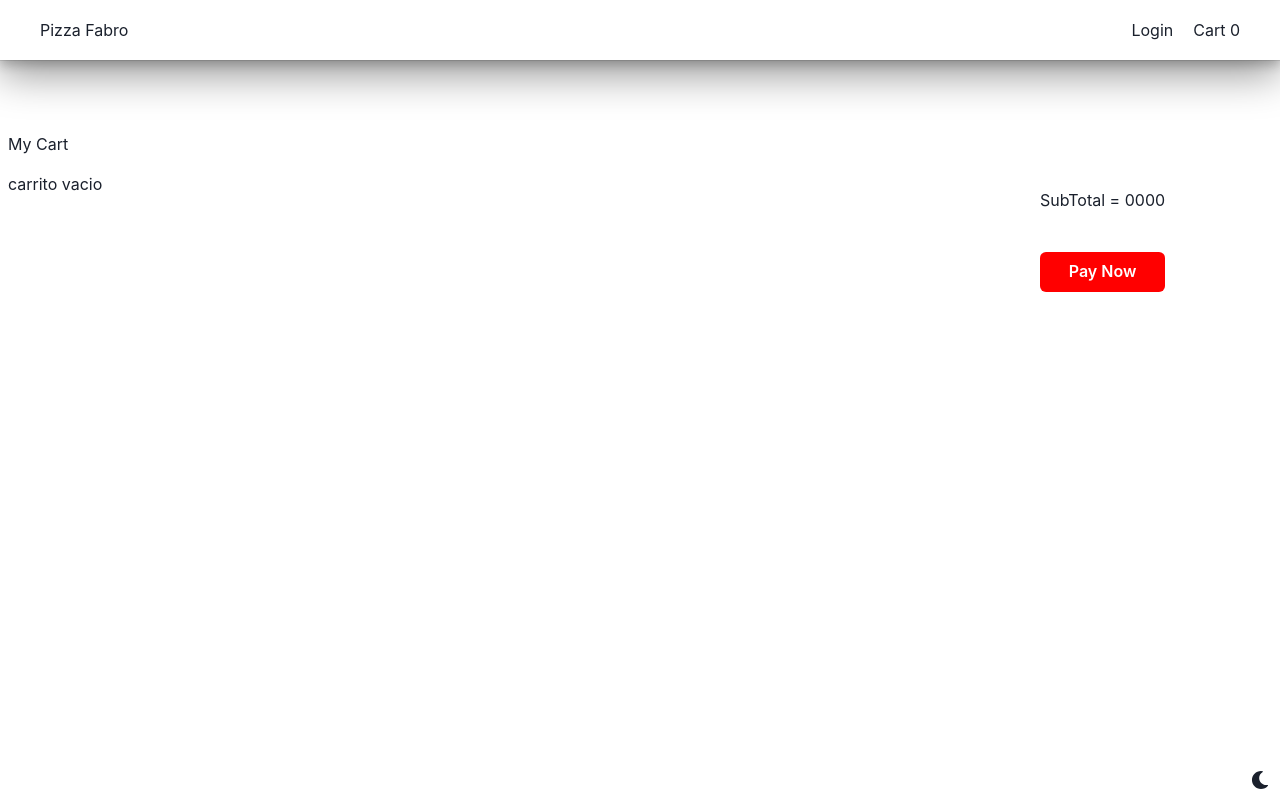
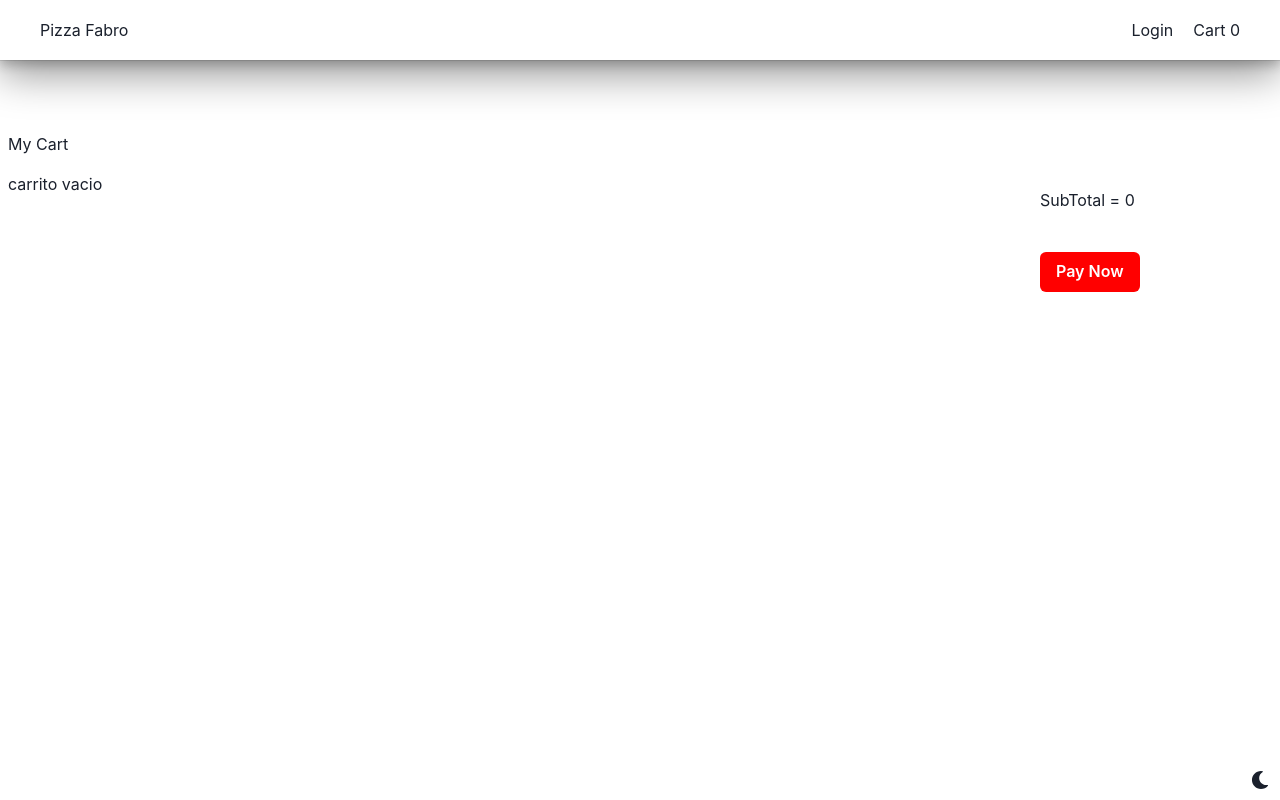
Before and after one commit to fabrogabrielandres/Mern-Pizza-cliente, a React (Create React App) app: page /cart in a window 1280 px wide. Built offline with nearby package versions, Linux system fonts and the light colour scheme.

Commit message:
total funtion with implement reduce function

```diff
--- a/src/screens/CartScreen/CartScreen.tsx
+++ b/src/screens/CartScreen/CartScreen.tsx
@@ -1,4 +1,4 @@
-import React from 'react';
+import React, { useEffect } from 'react';
 import { Button, Flex, Img, VStack } from '@chakra-ui/react';
 import { Text, Box } from '@chakra-ui/layout';
 import { RootStateOrAny, useDispatch, useSelector } from 'react-redux';
@@ -25,7 +25,22 @@ export const CartScreen = () => {
 			onClick={() => dispatch(addToCart({ ...items, quantify: items.quantify + 1 }))}
 		/>
 	);
-	const deleteItems = (items: CartItem) => <HiTrash color="red" size={'70%'} onClick={() => dispatch(deleteToCart(items))} />;
+	const deleteItems = (items: CartItem) => (
+		<HiTrash color="red" size={'70%'} onClick={() => dispatch(deleteToCart(items))} />
+	);
+
+	const total = (cartItems: CartItem[]) => {
+		return cartItems.reduce((acc, items) => {
+			return acc + items.quantify * items.prices[0][items.varient];
+		}, 0);
+	};
+
+	useEffect(
+		() => {
+			console.log(total(cartItems));
+		},
+		[ cartItems ]
+	);
 
 	return (
 		<Flex mt={'5%'}>
@@ -45,7 +60,7 @@ export const CartScreen = () => {
 								<Text>{`${items.name}`}</Text>
 								<Text>{`Price: ${items.quantify} * ${items.prices[0][
 									items.varient
-								]} = ${items.price}`}</Text>
+								]} = ${items.quantify * items.prices[0][items.varient]}`}</Text>
 							</VStack>
 							<Flex alignItems={'center'} h={'100px'} width={'20%'}>
 								<Box width={'100%'}>
@@ -73,7 +88,7 @@ export const CartScreen = () => {
 				)}
 			</Flex>
 			<Flex flexDir="column" m={'5%'}>
-				<Text mb={10}>{`SubTotal = ${'0000'}`}</Text>
+				<Text mb={10}>{`SubTotal = ${total(cartItems)}`}</Text>
 				<Button background="red" color="white">
 					Pay Now
 				</Button>
```
